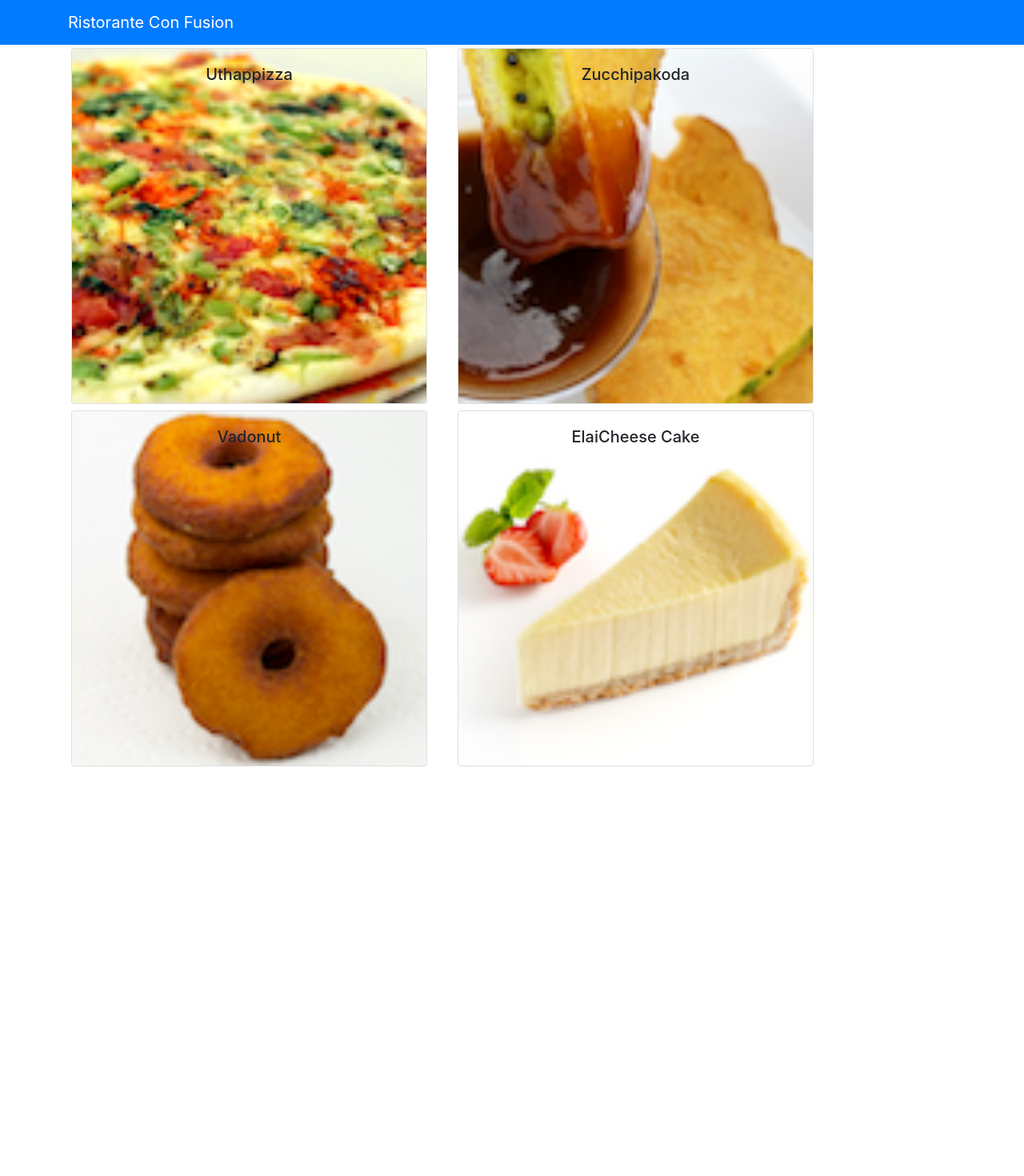
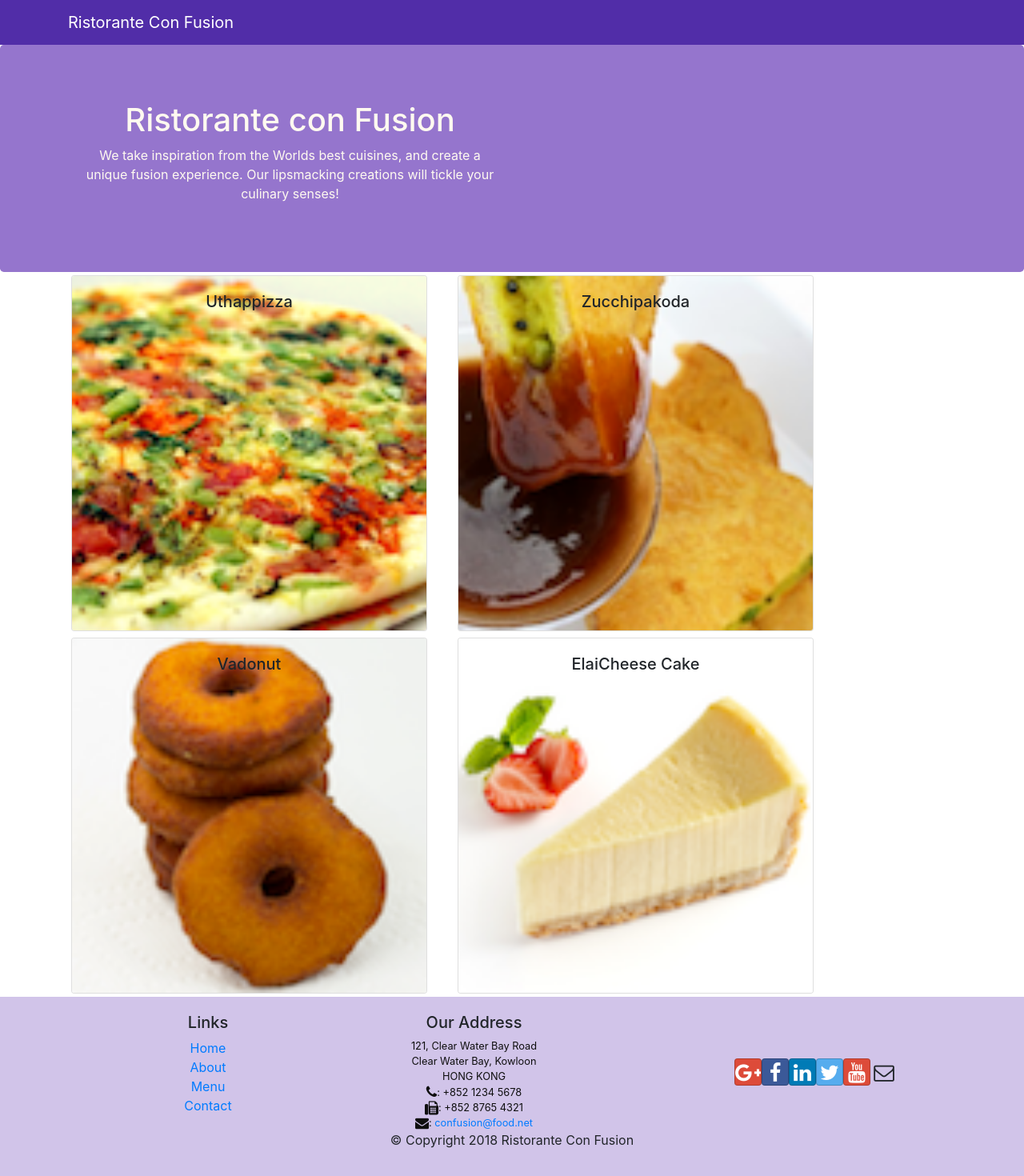
Before and after one commit to hidai25/reactapp1, a React (Create React App) app: page /contactus in a window 1280 px wide. Shown: the top 1470 px of the page at 80% size. Before the commit the page ends 970 px from the top, so only its background shows below. Built offline with nearby package versions, Linux system fonts and the light colour scheme.

Commit message:
header and footer

```diff
--- a/package.json
+++ b/package.json
@@ -4,6 +4,8 @@
   "private": true,
   "dependencies": {
     "bootstrap": "^4.2.1",
+    "bootstrap-social": "^5.1.1",
+    "font-awesome": "^4.7.0",
     "react": "^16.7.0",
     "react-dom": "^16.7.0",
     "react-popper": "^1.3.2",
--- a/src/App.css
+++ b/src/App.css
@@ -26,7 +26,43 @@
   from {
     transform: rotate(0deg);
   }
+
   to {
     transform: rotate(360deg);
   }
 }
+
+.row-header {
+  margin: 0px auto;
+  padding: 0px auto;
+}
+
+.row-content {
+  margin: 0px auto;
+  padding: 50px 0px 50px 0px;
+  border-bottom: 1px ridge;
+  min-height: 400px;
+}
+
+.footer {
+  background-color: #D1C4E9;
+  margin: 0px auto;
+  padding: 20px 0px 20px 0px;
+}
+
+.jumbotron {
+  padding: 70px 30px 70px 30px;
+  margin: 0px auto;
+  background: #9575CD;
+  color: floralwhite;
+}
+
+address {
+  font-size: 80%;
+  margin: 0px;
+  color: #0f0f0f;
+}
+
+.navbar-dark {
+  background-color: #512DA8;
+}
--- a/src/components/DishdetailComponent.js
+++ b/src/components/DishdetailComponent.js
@@ -1,72 +1,62 @@
-import React, { Component } from 'react';
-import { Card, CardImg, CardText, CardBody, CardTitle } from 'reactstrap';
+import React from 'react';
+import { Card, CardImg, CardText, CardBody,
+    CardTitle } from 'reactstrap';
 
-class DishDetail extends Component {
 
-    renderDish(dish) {
-        if (dish != null)
-            return (
+        function RenderDish({dish}) {
+          return(
+            <div className="col-12 col-md-5 m-1">
+
                     <Card>
                         <CardImg top src={dish.image} alt={dish.name} />
                         <CardBody>
-                        <CardTitle>{dish.name}</CardTitle>
+                            <CardTitle><strong>{dish.name}</strong></CardTitle>
                             <CardText>{dish.description}</CardText>
                         </CardBody>
                     </Card>
-            );
-        else
-            return (
-                <div></div>
+
+            </div>
         );
     }
 
-    renderComments(dish) {
-        if (dish != null) {
-            const comments = dish.comments.map((comment) => {
+      function RenderComments({comments}) {
+          if(comments != null) {
               return (
-                    <div key={comment.id}>
-                        <li>
-                            <p>{comment.comment}</p><br />
-                        </li>
-                        <li>
-                            <p>-- {comment.author}, {new Intl.DateTimeFormat('en-US', { year: 'numeric', month: 'short', day: '2-digit'}).format(new Date(Date.parse(comment.date)))}</p>
-                        </li>
-                        </div>
-                );
-            });
-
-            return (
-                <div>
+                  <div className="col-12 col-md-5 m-1">
                       <h4>Comments</h4>
                       <ul className="list-unstyled">
-                    {comments}
+                              {comments.map((comment) => {
+                                  return(
+                                          <li key={comment.id}>
+                                              <p>{comment.comment}</p>
+                                              <p>-- {comment.author} , {new Intl.DateTimeFormat('en-US', {year: 'numeric', month: 'short', day:'2-digit'}).format(new Date(Date.parse(comment.date)))}</p>
+                                          </li>
+                                  );
+                              })}
                       </ul>
-                </div>
-            )
-        }
-        else {
-            return (
+
+                  </div>);
+          } else {
+              return(
                   <div></div>
               );
           }
       }
 
-    render() {
-
+    const  DishDetail = (props) => {
+      if (props.dish != null)
       return (
-          <div class="container">
+        <div className="container">
         <div className="row">
-
-                <div className="col-12 col-md-5 m-1">
-                    {this.renderDish(this.props.dish)}
-                </div>
-                <div className="col-12 col-md-5 m-1">
-                    {this.renderComments(this.props.dish)}
+      <RenderDish dish={props.dish} />
+        <RenderComments comments={props.dish.comments}/>
       </div>
         </div>
-            </div>
+            )
+      else {
+      return (
+              <div></div>
              );
-    }
-}
+}}
 
 export default DishDetail;
--- /dev/null
+++ b/src/components/FooterComponent.js
@@ -0,0 +1,55 @@
+import React, {Component} from 'react';
+
+function Footer(propos) {
+return(
+  <div className="footer">
+          <div className="container">
+              <div className="row justify-content-center">
+                  <div className="col-4 offset-1 col-sm-2">
+                      <h5>Links</h5>
+                      <ul className="list-unstyled">
+                          <li><a href="#">Home</a></li>
+                          <li><a href="#">About</a></li>
+                          <li><a href="#">Menu</a></li>
+                          <li><a href="contactus.html">Contact</a></li>
+                      </ul>
+                  </div>
+                  <div className="col-7 col-sm-5">
+                      <h5>Our Address</h5>
+                      <address>
+  		              121, Clear Water Bay Road<br />
+  		              Clear Water Bay, Kowloon<br />
+  		              HONG KONG<br />
+  		              <i className="fa fa-phone fa-lg"></i>: +852 1234 5678<br />
+  		              <i className="fa fa-fax fa-lg"></i>: +852 8765 4321<br />
+  		              <i className="fa fa-envelope fa-lg"></i>: <a href="mailto:confusion@food.net">
+                           confusion@food.net</a>
+                      </address>
+                  </div>
+                  <div className="col-12 col-sm-4 align-self-center">
+                      <div className="text-center">
+                          <a className="btn btn-social-icon btn-google" href="http://google.com/+"><i className="fa fa-google-plus"></i></a>
+                          <a className="btn btn-social-icon btn-facebook" href="http://www.facebook.com/profile.php?id="><i className="fa fa-facebook"></i></a>
+                          <a className="btn btn-social-icon btn-linkedin" href="http://www.linkedin.com/in/"><i className="fa fa-linkedin"></i></a>
+                          <a className="btn btn-social-icon btn-twitter" href="http://twitter.com/"><i className="fa fa-twitter"></i></a>
+                          <a className="btn btn-social-icon btn-google" href="http://youtube.com/"><i className="fa fa-youtube"></i></a>
+                          <a className="btn btn-social-icon" href="mailto:"><i className="fa fa-envelope-o"></i></a>
+                      </div>
+                  </div>
+              </div>
+              <div className="row justify-content-center">
+                  <div className="col-auto">
+                      <p>© Copyright 2018 Ristorante Con Fusion</p>
+                  </div>
+              </div>
+          </div>
+      </div>
+
+);
+
+
+}
+
+
+
+export default Footer;
--- /dev/null
+++ b/src/components/HeaderComponent.js
@@ -0,0 +1,31 @@
+import React, {Component} from 'react';
+import { Navbar, NavbarBrand,Jumbotron } from 'reactstrap';
+
+class Header extends Component{
+render(){
+  return(
+     <React.Fragment>
+       <Navbar dark>
+         <div className="container">
+             <NavbarBrand href="/">Ristorante Con Fusion</NavbarBrand>
+         </div>
+       </Navbar>
+       <Jumbotron>
+            <div className="container">
+                <div className="row row-header">
+                    <div className="col-12 col-sm-6">
+                        <h1>Ristorante con Fusion</h1>
+                        <p>We take inspiration from the Worlds best cuisines, and create a unique fusion experience. Our lipsmacking creations will tickle your culinary senses!</p>
+                    </div>
+                </div>
+            </div>
+        </Jumbotron>
+     </React.Fragment>
+
+  );
+}
+
+
+}
+
+export default Header;
--- a/src/components/MainComponent.js
+++ b/src/components/MainComponent.js
@@ -1,7 +1,9 @@
 import React, { Component } from 'react';
-import { Navbar, NavbarBrand } from 'reactstrap';
 import Menu from './MenuComponent';
 import DishDetail from './DishdetailComponent';
+import Header from './HeaderComponent';
+import Footer from './FooterComponent';
+
 import { DISHES } from '../shared/dishes';
 
 class Main extends Component {
@@ -21,13 +23,11 @@
     render() {
         return (
           <div>
-            <Navbar dark color="primary">
-              <div className="container">
-                <NavbarBrand href="/">Ristorante Con Fusion</NavbarBrand>
-              </div>
-            </Navbar>
+          <Header/>
             <Menu dishes={this.state.dishes} onClick={(dishId) => this.onDishSelect(dishId)} />
             <DishDetail dish={this.state.dishes.filter((dish) => dish.id === this.state.selectedDish)[0]} />
+
+            <Footer/>
           </div>
         );
       }
--- a/src/components/MenuComponent.js
+++ b/src/components/MenuComponent.js
@@ -1,42 +1,36 @@
-import React, { Component } from 'react';
-import { Card, CardImg, CardImgOverlay, CardText, CardBody,
+import React from 'react';
+import { Card, CardImg, CardImgOverlay,
     CardTitle } from 'reactstrap';
 
+    function RenderMenuItem ({dish, onClick}) {
+        return (
+            <Card
+                onClick={() => onClick(dish.id)}>
+                <CardImg width="100%" src={dish.image} alt={dish.name} />
+                <CardImgOverlay>
+                    <CardTitle>{dish.name}</CardTitle>
+                </CardImgOverlay>
+            </Card>
+        );
+    }
 
-class Menu extends Component {
+    const Menu = (props) => {
 
-  constructor(props) {
-       super(props);
-
-       this.state = {
-           selectedDish: null
-       }
-   }
-
-        render() {
-                const menu = this.props.dishes.map(dish => {
-                    return (
-                        <div key={dish.id} className='col-12 col-md-5 m-1'>
-                        <Card onClick={() => this.props.onClick(dish.id)}>
-                                <CardImg width="100%" src={dish.image} alt={dish.name} />
-                                <CardImgOverlay>
-                                    <CardTitle >{dish.name}</CardTitle>
-                                </CardImgOverlay>
-                            </Card>
-                        </div>
-                    );
-                });
+        const menu = props.dishes.map((dish) => {
+            return (
+                <div className="col-12 col-md-5 m-1"  key={dish.id}>
+                    <RenderMenuItem dish={dish} onClick={props.onClick} />
+                </div>
+            );
+        });
 
         return (
-            <div className='container'>
-                <div className='row'>
+            <div className="container">
+                <div className="row">
                     {menu}
                 </div>
             </div>
         );
-
     }
-}
-
 
 export default Menu;
--- a/src/index.js
+++ b/src/index.js
@@ -1,9 +1,12 @@
 import React from 'react';
 import ReactDOM from 'react-dom';
 import 'bootstrap/dist/css/bootstrap.min.css';
+import 'font-awesome/css/font-awesome.css';
+import 'bootstrap-social/bootstrap-social.css';
 import './index.css';
 import App from './App';
 import * as serviceWorker from './serviceWorker';
+
 
 ReactDOM.render(<App />, document.getElementById('root'));
 
```
Also changed, not shown: 1 other file (tests, documents, lock files or other folders). Lines whose indentation alone changed are shown as unchanged.
